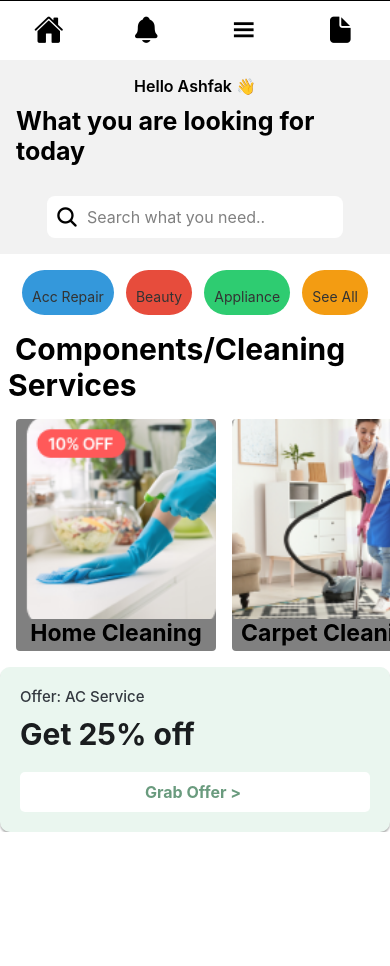
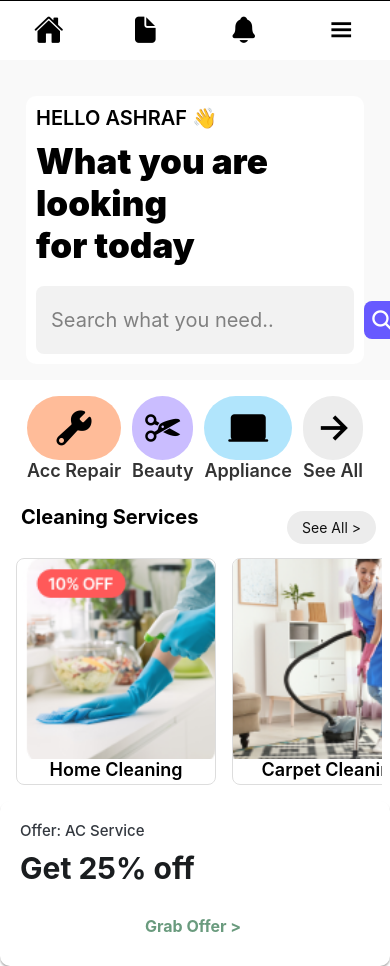
Before and after one commit to amaranand360/react-native-assignment, a React Native app: screen / in a window 390 px wide. Before the commit the page ends 844 px from the top, so only its background shows below. Built offline with nearby package versions, Linux system fonts and the light colour scheme.

Commit message:
evlevated card

```diff
--- a/App.tsx
+++ b/App.tsx
@@ -1,9 +1,9 @@
 import React from 'react';
-import { SafeAreaView,ScrollView,StyleSheet, Text, View, TextInput } from 'react-native';
+import { SafeAreaView, ScrollView, StyleSheet, Text, View, TextInput } from 'react-native';
 import { Ionicons } from '@expo/vector-icons';
 import TopNavBar from './components/TopNavBar';
-import ElevatedCards from './components/ElevatedCards'
-import CategoryCard from "./components/CategoryCard"
+import ElevatedCards from './components/ElevatedCards';
+import CategoryCard from './components/CategoryCard';
 import Fanceycard from './components/Fanceycard';
 
 export default function App() {
@@ -14,15 +14,20 @@ export default function App() {
         <TopNavBar />
 
         <View style={styles.container}>
-      <Text style={styles.subheadingText}>Hello Ashfak 👋</Text>
-      <Text style={styles.headingText}>What you are looking for today</Text>
+          <View style={styles.textContainer}>
+
+            <Text style={styles.subheadingText}>HELLO ASHRAF 👋</Text>
+            <Text style={styles.headingText}>What you are looking</Text>
+            <Text style={styles.headingText}>for today</Text>
+
             <View style={styles.searchContainer}>
-        <Ionicons name="search" size={24} color="black" style={styles.searchIcon} />
               <TextInput
                 style={styles.searchInput}
                 placeholder="Search what you need.."
                 placeholderTextColor="gray"
               />
+              <Ionicons name="search" size={24} color="black" style={styles.searchIcon} />
+            </View>
           </View>
         </View>
 
@@ -34,41 +39,53 @@ export default function App() {
 
       </ScrollView>
     </SafeAreaView>
-
   );
 }
 
 const styles = StyleSheet.create({
   container: {
-    flex: 1,
-    justifyContent: 'center',
-    alignItems: 'center',
-    backgroundColor: '#f2f2f2',
+    backgroundColor: '#f9f9f9',
     padding: 16,
   },
+  textContainer: {
+    backgroundColor: '#fff',
+    padding: 10,
+    marginTop: 20,
+    marginHorizontal: 10,
+    borderRadius: 10,
+  },
   subheadingText: {
-    fontSize: 16,
+    minWidth:300,
+    maxWidth:350,
+    elevation:3,
+    textAlign: 'left',
+    fontSize: 20,
     fontWeight: '600',
     paddingBottom: 10,
   },
   headingText: {
-    fontSize: 25,
-    fontWeight: 'bold',
-    paddingBottom: 10,
+    fontSize: 35,
+    fontWeight:'900',
+    // paddingBottom: 10,
   },
   searchContainer: {
     flexDirection: 'row',
     alignItems: 'center',
-    backgroundColor: '#fff',
+    backgroundColor: '#f2f2f2', // Purple background
     borderRadius: 8,
-    padding: 8,
+    padding: 15,
     marginTop: 20,
   },
   searchIcon: {
+    backgroundColor: '#6759ff', // Purple background
     marginRight: 8,
+    borderRadius: 8,
+    color:'#fff',
+    padding:6,
   },
   searchInput: {
     flex: 1,
-    fontSize: 16,
+    fontSize: 20,
+    color: '#fff', // White text color
   },
 });
--- a/components/CategoryCard.tsx
+++ b/components/CategoryCard.tsx
@@ -4,17 +4,20 @@ import { Ionicons } from '@expo/vector-icons';
 
 const CategoryCard = () => {
   const categories = [
-    { name: 'Acc Repair', icon: 'md-build', color: '#3498db' },
-    { name: 'Beauty', icon: 'md-cut', color: '#e74c3c' },
-    { name: 'Appliance', icon: 'md-laptop', color: '#2ecc71' },
-    { name: 'See All', icon: 'md-grid', color: '#f39c12' },
+    { name: 'Acc Repair', icon: 'md-build', color: '#ffbc99' },
+    { name: 'Beauty', icon: 'md-cut', color: '#cabdff' },
+    { name: 'Appliance', icon: 'md-laptop', color: '#b1e5fc' },
+    { name: 'See All', icon: 'arrow-forward', color: '#ececec' },
   ];
 
   const renderCategory = ({ name, icon, color }: { name: string, icon: string, color: string }) => (
+    <view >
     <TouchableOpacity key={name} style={[styles.category, { backgroundColor: color }]}>
-      <Ionicons Icon={icon} size={40} color="#fff" />
+      <Ionicons name={icon} size={40} color="#000" />
+    </TouchableOpacity>
       <Text style={styles.categoryTitle}>{name}</Text>
-    </TouchableOpacity>
+    </view>
+
   );
 
   return (
@@ -27,7 +30,7 @@ const CategoryCard = () => {
 const styles = StyleSheet.create({
   container: {
     flexDirection: 'row',
-    justifyContent: 'space-around',
+    justifyContent: 'space-evenly',
     alignItems: 'center',
     padding: 16,
   },
@@ -37,9 +40,11 @@ const styles = StyleSheet.create({
     padding: 10,
   },
   categoryTitle: {
-    marginTop: 8,
+    marginTop: 15,
     color: '#333',
     textAlign: 'center',
+    fontSize:18,
+    fontWeight:600,
   },
 });
 
--- a/components/ElevatedCards.tsx
+++ b/components/ElevatedCards.tsx
@@ -1,62 +1,83 @@
-import { Image, SafeAreaView, ScrollView, StyleSheet, Text, View } from 'react-native'
-import React from 'react'
+import React from 'react';
+import {TouchableOpacity, Image, SafeAreaView, ScrollView, StyleSheet, Text, View } from 'react-native';
 
 export default function ElevatedCards() {
   return (
     <SafeAreaView>
+      <View style={styles.container}>
+        <view style={{display:'flex', marginLeft:5, justifyContent:'space-between'}}>
+        <Text style={styles.headingText}>Cleaning Services</Text>
+        <TouchableOpacity style={styles.button}>
+            <Text style={styles.buttonText}>See All {'>'}</Text>
+          </TouchableOpacity>
 
-            <Text style={styles.headingText}> Components/Cleaning Services</Text>
-            <ScrollView horizontal={true} style={styles.container}>
+        </view>
 
+        <ScrollView horizontal={true} showsHorizontalScrollIndicator={false}>
           <View style={[styles.card, styles.elevatedCard]}>
             <Image source={require('../assets/Serface.png')} style={styles.imageCard} />
             <Text style={styles.cardTitle}>Home Cleaning</Text>
-
           </View>
 
           <View style={[styles.card, styles.elevatedCard]}>
             <Image source={require('../assets/home.png')} style={styles.imageCard} />
             <Text style={styles.cardTitle}>Carpet Cleaning</Text>
           </View>
-
         </ScrollView>
-
+      </View>
     </SafeAreaView>
-    )
+  );
 }
 
 const styles = StyleSheet.create({
   headingText: {
-        fontSize: 30,
-        fontWeight: 'bold',
-        paddingHorizontal: 8
+    fontSize: 20,
+    fontWeight: '700',
+    paddingHorizontal: 8,
+    marginBottom: 8, // Add margin bottom to create space
   },
   container: {
-        padding: 8
-
+    flex:1,
+    padding: 8,
   },
   card: {
     flex: 1,
     justifyContent: 'center',
     alignItems: 'center',
-        // width:250,
-        // height:250,
     borderRadius: 4,
     margin: 8,
+    maxWidth: 200, // Set a maximum width for each card
   },
   elevatedCard: {
-        backgroundColor: 'gray'
+    backgroundColor: '#fff',
+    borderWidth: 1, // Add a border for separation
+    borderRadius: 8, // Add rounded corners
+    borderColor: '#ddd', // Border color
+    overflow: 'hidden', // Hide overflow content
   },
   imageCard: {
     width: 200,
     height: 200,
+    resizeMode: 'cover', // Ensure the image covers the entire container
   },
   cardTitle: {
-        color:"#000000",
-        fontSize: 23,
-        fontWeight: 'bold',
-        textAlign:'center',
-        marginBottom:4,
-
+    color: '#000000',
+    fontSize: 18,
+    fontWeight: '600',
+    textAlign: 'center',
+    marginBottom: 4,
   },
-})
+  button: {
+    backgroundColor: '#ececec', // Adjust the button background color
+    borderRadius: 25,
+    paddingHorizontal: 15,
+    paddingVertical:8,
+    margin: 6,
+    justifyContent: 'center',
+    alignItems: 'center',
+  },
+  buttonText: {
+    color: '#111',
+    fontSize: 14,
+  },
+});
--- a/components/Fanceycard.tsx
+++ b/components/Fanceycard.tsx
@@ -18,7 +18,7 @@ export default function Fanceycard() {
 
 const styles = StyleSheet.create({
     card: {
-      backgroundColor: '#EAF6EF',
+      backgroundColor: '#fff',
       padding: 20,
       borderRadius: 10,
       elevation: 3,
--- a/components/TopNavBar.tsx
+++ b/components/TopNavBar.tsx
@@ -6,9 +6,9 @@ const TopNavBar = () => {
   return (
     <View style={styles.container}>
       <Ionicons name="md-home" size={30} color="#000000" />
+      <Ionicons name="md-document" size={30} color="#000000" />
       <Ionicons name="md-notifications" size={30} color="#000000" />
       <Ionicons name="md-menu" size={30} color="#000000" />
-      <Ionicons name="md-document" size={30} color="#000000" />
     </View>
   );
 };
```
Also changed, not shown: package.json (+5 -3 lines), 1 other file (tests, documents, lock files or other folders). Lines whose indentation alone changed are shown as unchanged.
